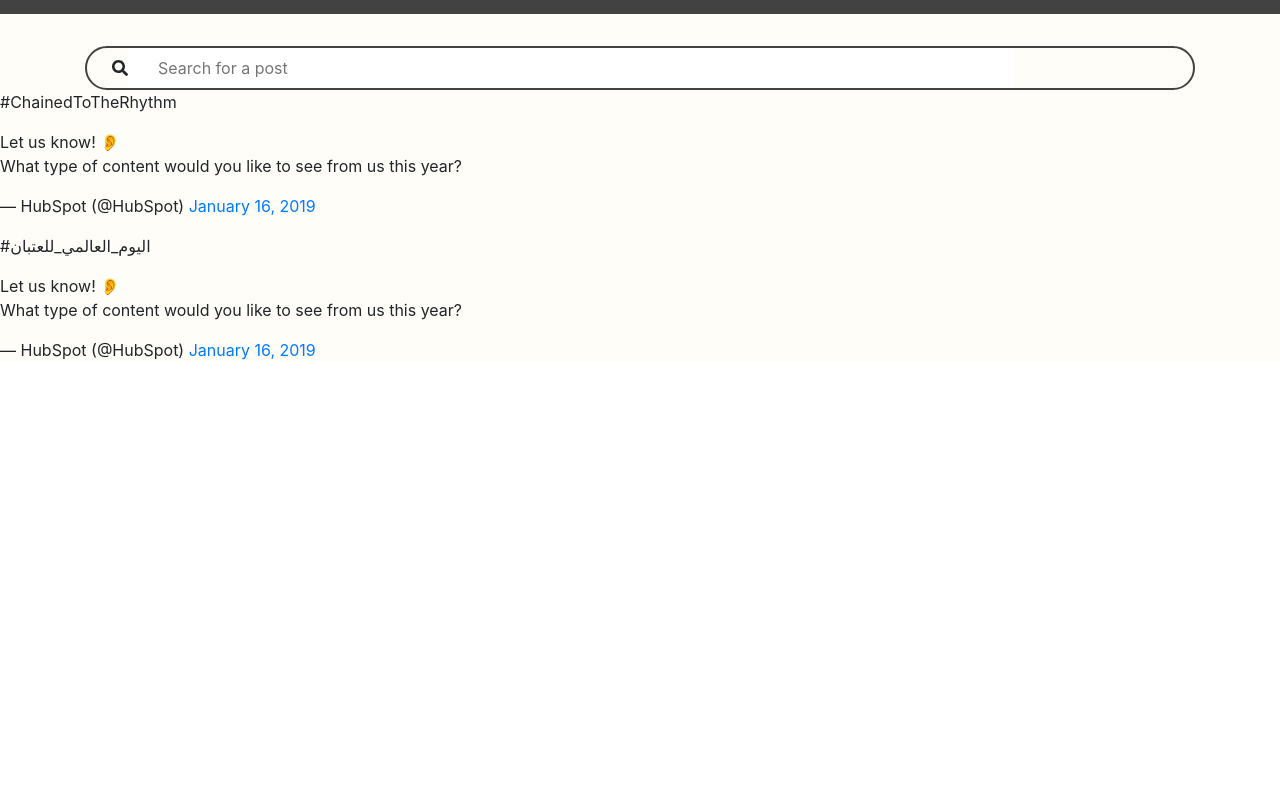
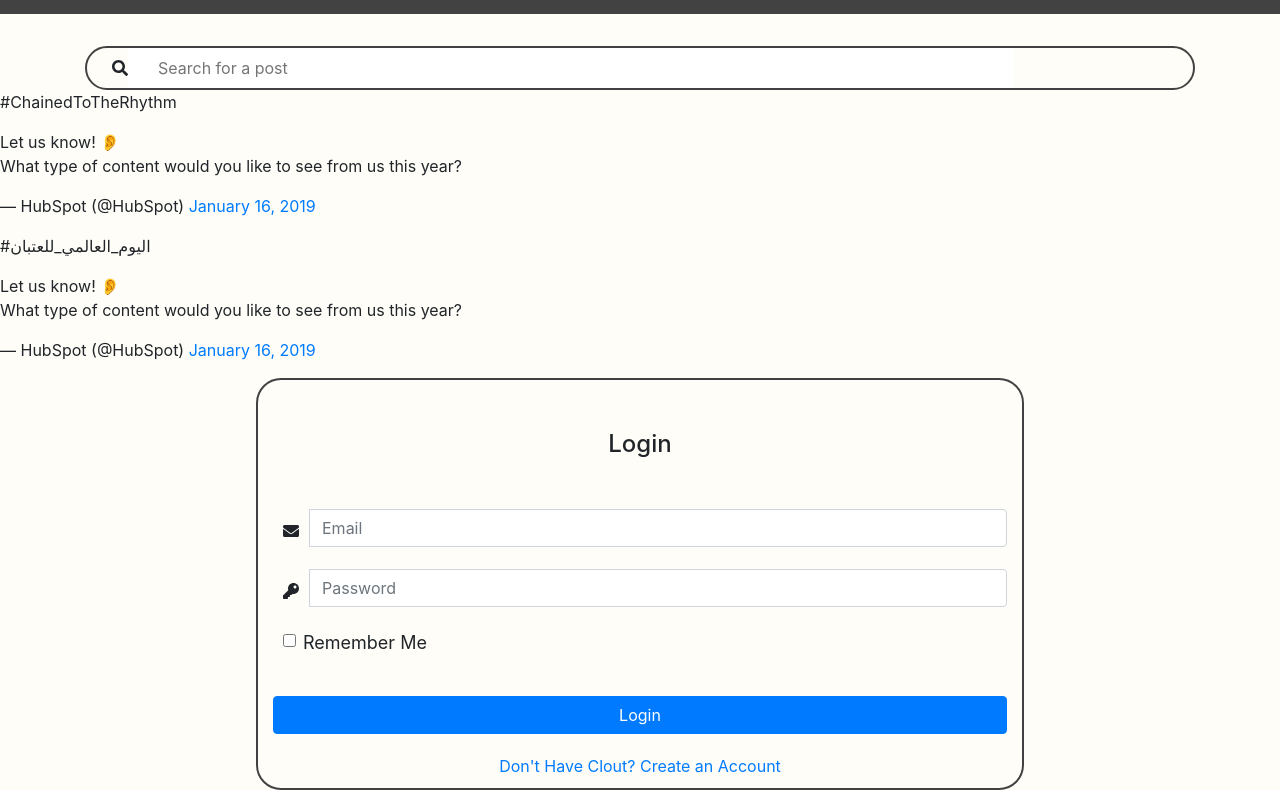
Before and after one commit to AustinB21/CloutStack, an Angular app: page / in a window 1280 px wide. Shown: the part 287-1087 px from the top of the page. Before the commit the page ends 800 px from the top, so only its background shows below. Built offline with nearby package versions, Linux system fonts and the light colour scheme.

Commit message:
Added login screen

```diff
--- a/src/app/app.component.html
+++ b/src/app/app.component.html
@@ -35,6 +35,9 @@
             <a class="nav-link" href="#">Home</a>
           </li>
           <li class="nav-item">
+            <a class="nav-link" href="#">Login</a>
+          </li>
+          <li class="nav-item">
             <a class="nav-link" href="#">Saved</a>
           </li>
         </ul>
@@ -42,6 +45,7 @@
     </nav>
 
   </header>
+
 
   <div class="jumbotron">
     <div class="container">
@@ -56,8 +60,9 @@
     </div>
 
   </div>
+  <app-feed></app-feed>
 
-  <app-feed></app-feed>
+  <app-login></app-login>
 
 
 </body>
--- /dev/null
+++ b/src/app/login/login.component.css
@@ -0,0 +1,36 @@
+h1 {
+    font-size: x-large;
+    text-align: center;
+    margin-top: 50px;
+    margin-bottom: 50px;
+}
+
+.link-container {
+    text-align: center;
+    margin-bottom: 10px;
+}
+
+.login-container {
+    border-radius: 25px;
+    border: 2px solid #424242;
+    width: 60%;
+    margin-bottom: 10px;
+}
+
+.remember-box-container {
+    margin-left: 10px;
+    font-size: large;
+}
+
+.remember-box {
+    margin-top: 5px;
+}
+
+.icon {
+    margin: 10px;
+}
+
+.login-button {
+    margin-top: 40px;
+    margin-bottom: 20px;
+}
--- /dev/null
+++ b/src/app/login/login.component.html
@@ -0,0 +1,19 @@
+<div class="container login-container">
+        <form>
+            <h1>Login</h1>
+            <div class="form-group input-group">
+                <span class="input-group-addon icon"><fa-icon [icon]="faIcons.faEnvelope"></fa-icon></span><input type="email" class="form-control" name="email" placeholder="Email">
+            </div>
+            <div class="form-group input-group">
+                <span class="input-group-addon icon"><fa-icon [icon]="faIcons.faKey"></fa-icon></span><input type="password" class="form-control" name="Password" placeholder="Password">
+            </div>
+            <div class="form-check input-group remember-box-container">
+                <input class="form-check-input remember-box" type="checkbox" name="RememberMe">Remember Me
+            </div>
+
+            <button class="btn btn-primary btn-block login-button" >Login</button>
+            <div class="link-container">
+                <a href="#">Don't Have Clout? Create an Account</a>
+            </div>
+        </form>
+</div>
--- /dev/null
+++ b/src/app/login/login.component.ts
@@ -0,0 +1,20 @@
+import { Component, OnInit } from '@angular/core';
+import { faEnvelope, faKey } from '@fortawesome/free-solid-svg-icons'
+
+@Component({
+  selector: 'app-login',
+  templateUrl: './login.component.html',
+  styleUrls: ['./login.component.css']
+})
+export class LoginComponent implements OnInit {
+  faIcons = {
+    faEnvelope,
+    faKey
+  }
+
+  constructor() { }
+
+  ngOnInit(): void {
+  }
+
+}
--- a/src/index.html
+++ b/src/index.html
@@ -6,6 +6,7 @@
   <base href="/">
   <meta name="viewport" content="width=device-width, initial-scale=1">
   <link rel="icon" type="image/x-icon" href="favicon.ico">
+  <link rel="stylesheet" href="https://stackpath.bootstrapcdn.com/bootstrap/4.4.1/css/bootstrap.min.css" integrity="sha384-Vkoo8x4CGsO3+Hhxv8T/Q5PaXtkKtu6ug5TOeNV6gBiFeWPGFN9MuhOf23Q9Ifjh" crossorigin="anonymous">
 </head>
 <body>
   <app-root></app-root>
```
Also changed, not shown: src/app/app.module.ts (+8 -2 lines), 1 other file (tests, documents, lock files or other folders).
